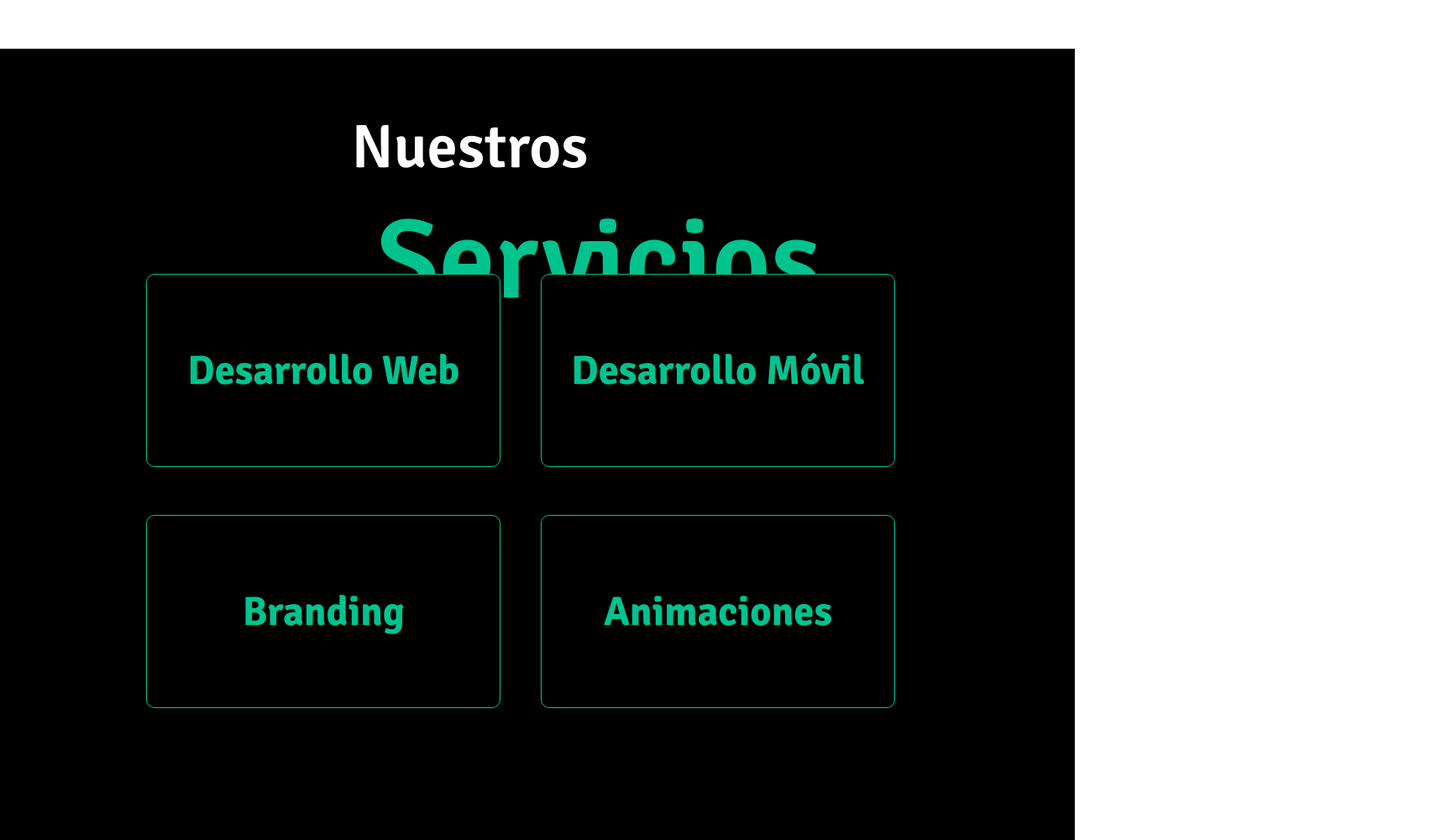
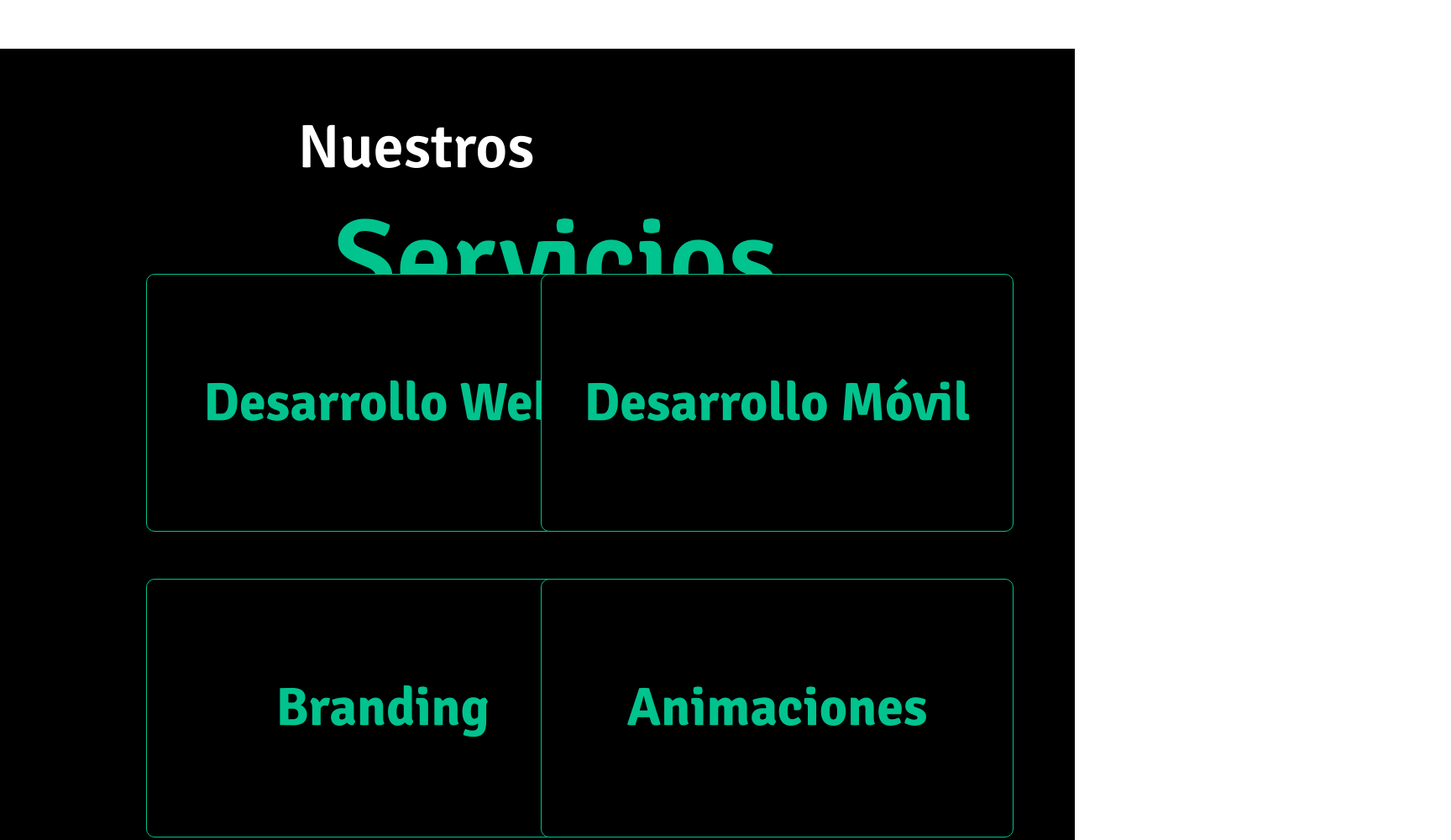
Before and after one commit to CodingMexico/coding, a plain HTML site: page index.html in a window 1280 px wide. Shown: the part 1740-2740 px from the top of the page at 84% size, 1728 px wide, since content can reach past the window. Drawn offline with Linux system fonts and the light colour scheme.

Commit message:
Update index.html

```diff
--- a/index.html
+++ b/index.html
@@ -69,8 +69,8 @@ font-family: "Concert One", sans-serif; font-weight: 400; font-style: normal; --
 
   .section2 {background-color: rgb(0, 0, 0); height: 130vw; }
 
-  .section2 div button {height: 18vw; width: 33vw; color: #01c38e; background-color: #000000; position: relative; top: 28vh; left: 34vw;
-  border: 1.1px solid #01c38e; border-radius: 10px; font-size: 3.8vw;
+  .section2 div button {height: 24vw; width: 44vw; color: #01c38e; background-color: #000000; position: relative; top: 28vh; left: 34vw;
+  border: 1.1px solid #01c38e; border-radius: 10px; font-size: 5vw;
   font-family: "Signika", sans-serif; font-optical-sizing: auto; font-weight: 700; font-style: normal; font-variation-settings: "GRAD" 0; }
 
   .section2 div button:hover {
@@ -81,10 +81,10 @@ font-family: "Concert One", sans-serif; font-weight: 400; font-style: normal; --
   #section2div1 {position: relative; top: -16.5vw; left: -20.4vw;
   display:grid; grid-template-columns: 34.2vw 34.2vw; grid-row: 11vw 11vw; grid-column-gap: 2.5vw; grid-row-gap: 4.4vw;}
 
-  #section2p1{font-size: 5.7vw; position: relative;  top:9vh; left: 32.7vw; color: #ffffff;
+  #section2p1{font-size: 5.7vw; position: relative;  top:9vh; left: 27.7vw; color: #ffffff;
   font-family: "Signika", sans-serif; font-optical-sizing: auto; font-weight:600; font-style: normal; font-variation-settings: "GRAD" 0;}
 
-  #section2p2 {font-size: 10.5vw; position: relative;  top:10vh; left: 35vw; color: #01c38e;
+  #section2p2 {font-size: 10.5vw; position: relative;  top:10vh; left: 31vw; color: #01c38e;
   font-family: "Signika", sans-serif; font-optical-sizing: auto; font-weight:600; font-style: normal; font-variation-settings: "GRAD" 0;}
 
 
```
